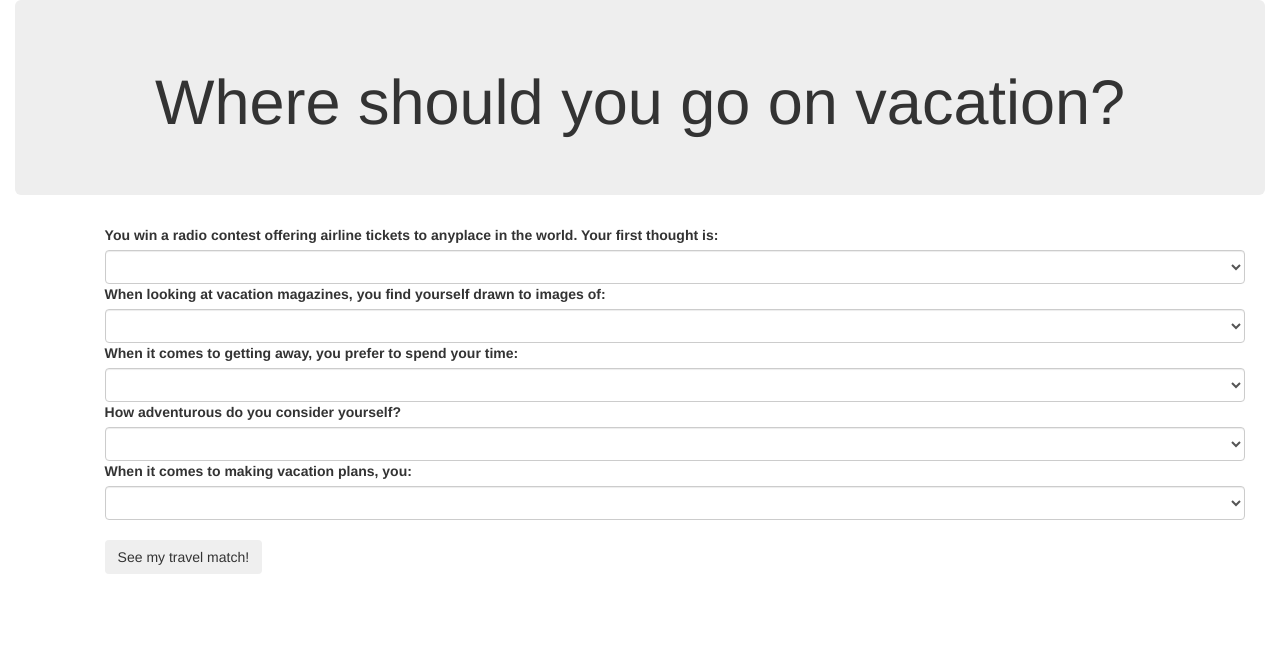
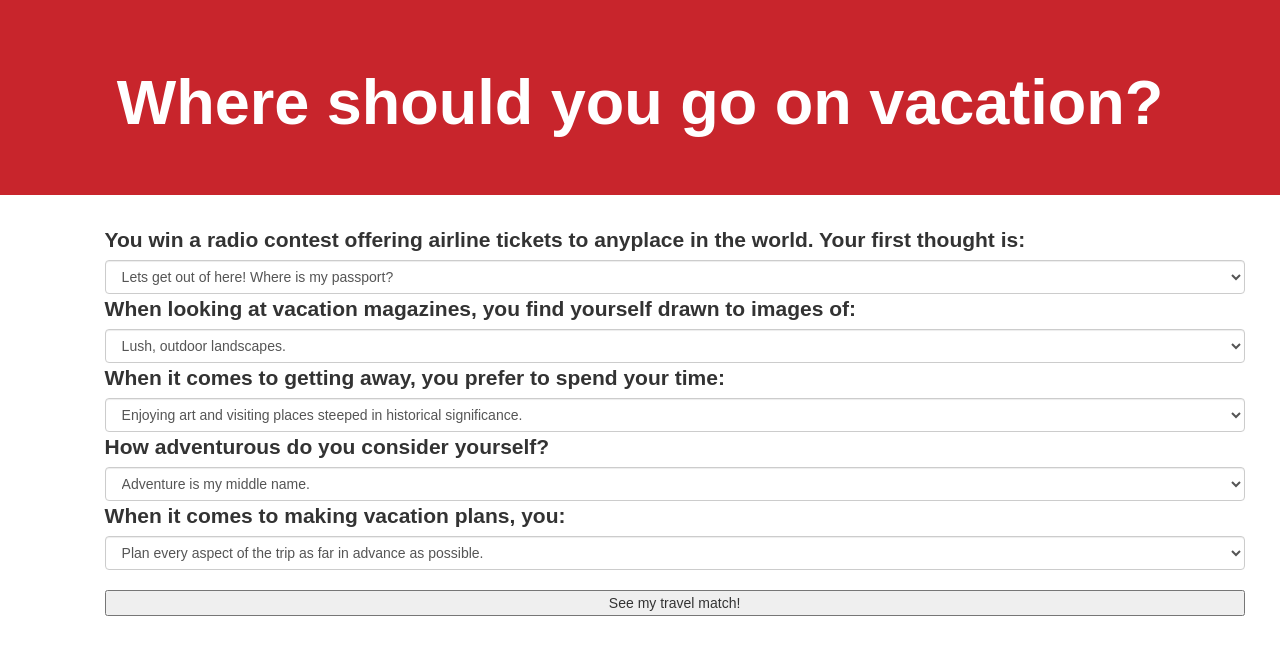
Before and after one commit to sreadbrown/travel-quiz, a plain HTML site: page index.html in a window 1280 px wide. Drawn offline with Linux system fonts and the light colour scheme.

Commit message:
remove the try it again button and hide the forms uppon submission

```diff
--- a/css/styles.css
+++ b/css/styles.css
@@ -7,6 +7,17 @@ margin-right: 7%;
 }
 .jumbotron  {
   text-align: center;
+  background-color: #C8252C;
+  color: white;
+}
+.jumbotron h1 {
+  font-weight: bold;
+}
+label {
+  font-size: 150%;
+}
+body  {
+  font-family: sans-serif;
 }
 #athens{
   display: none;
--- a/index.html
+++ b/index.html
@@ -8,28 +8,28 @@
     <title>Travel Quiz</title>
   </head>
   <body>
-    <div class="container-fluid">
+    <!-- <div class="container-fluid"> -->
       <div class="jumbotron">
           <h1>Where should you go on vacation?</h1>
       </div>
-    </div>
+    <!-- </div> -->
     <div class="container">
       <form id="match">
         <label for="passport">You win a radio contest offering airline tickets to anyplace in the world. Your first thought is:</label>
         <select id="passport" class="form-control">
-          <option value="null"></option>
+          <!-- <option value="null"></option> -->
           <option value="yespassport">Lets get out of here! Where is my passport?</option>
           <option value="nopassport">USA! USA! I&#39;d love to check another state off my list!</option>
         </select>
         <label for="urban">When looking at vacation magazines, you find yourself drawn to images of:</label>
         <select id="urban" class="form-control">
-          <option value="null"></option>
+          <!-- <option value="null"></option> -->
           <option value="rural">Lush, outdoor landscapes.</option>
           <option value="city">Dramatic city skylines.</option>
         </select>
         <label for="activity">When it comes to getting away, you prefer to spend your time:</label>
         <select id="activity" class="form-control">
-          <option value="null"></option>
+          <!-- <option value="null"></option> -->
           <option value="art">Enjoying art and visiting places steeped in historical significance.</option>
           <option value="nature">In nature soaking in the fresh air and epic scenery.</option>
           <option value="food">Eating and drinking my way around town.</option>
@@ -38,19 +38,19 @@
         </select>
         <label for="adventure">How adventurous do you consider yourself?</label>
         <select id="adventure" class="form-control">
-          <option value="null"></option>
+          <!-- <option value="null"></option> -->
           <option value="highadventure">Adventure is my middle name.</option>
           <option value="lowadventure">I'm and indoor kid. Saftey first.</option>
         </select>
         <label for="plans">When it comes to making vacation plans, you:</label>
         <select id="plans" class="form-control">
-          <option value="null"></option>
+          <!-- <option value="null"></option> -->
           <option value="highplan">Plan every aspect of the trip as far in advance as possible.</option>
           <option value="medplan">Plan a few months in advance.</option>
           <option value="lowplan">Make things up as you go.</option>
         </select>
         <br>
-        <button type="submit" class="btn">See my travel match!</button>
+        <button type="submit" class="btn-block">See my travel match!</button>
       </form>
       <div id="athens" class="results">
         <h1>Athens, Greece</h1>
--- a/js/scripts.js
+++ b/js/scripts.js
@@ -8,15 +8,12 @@ $(document).ready(function() {
     var plans = $("select#plans").val();
 
     $(".result").hide();
+
+    // if ((passport === "null") || (plans === "null") || (urban === "null") || (activity === "null") || (adventure === "null")) {
+    //   alert("Please fill out all of the questions.");
+
+    // }
     $('#match').hide();
-
-
-    if ((passport === "null") || (plans === "null") || (urban === "null") || (activity === "null") || (adventure === "null")) {
-      alert("Please fill out all of the questions.");
-        $("form.match").show();
-          $("#again").hide();
-    }
-
     if (passport === 'yespassport') {
       if (activity === 'art') {
         if (urban === 'city') {
@@ -50,7 +47,7 @@ $(document).ready(function() {
           }
       }
     }
-    if (passport === 'nopassport') {
+    else if (passport === 'nopassport') {
       if (activity === 'art') {
         if (urban === 'city') {
           $('#newyork').show();
@@ -82,6 +79,7 @@ $(document).ready(function() {
             $('#asheville').show();
           }
       }
+      // $('#match').hide();
     }
 
     event.preventDefault();
```
